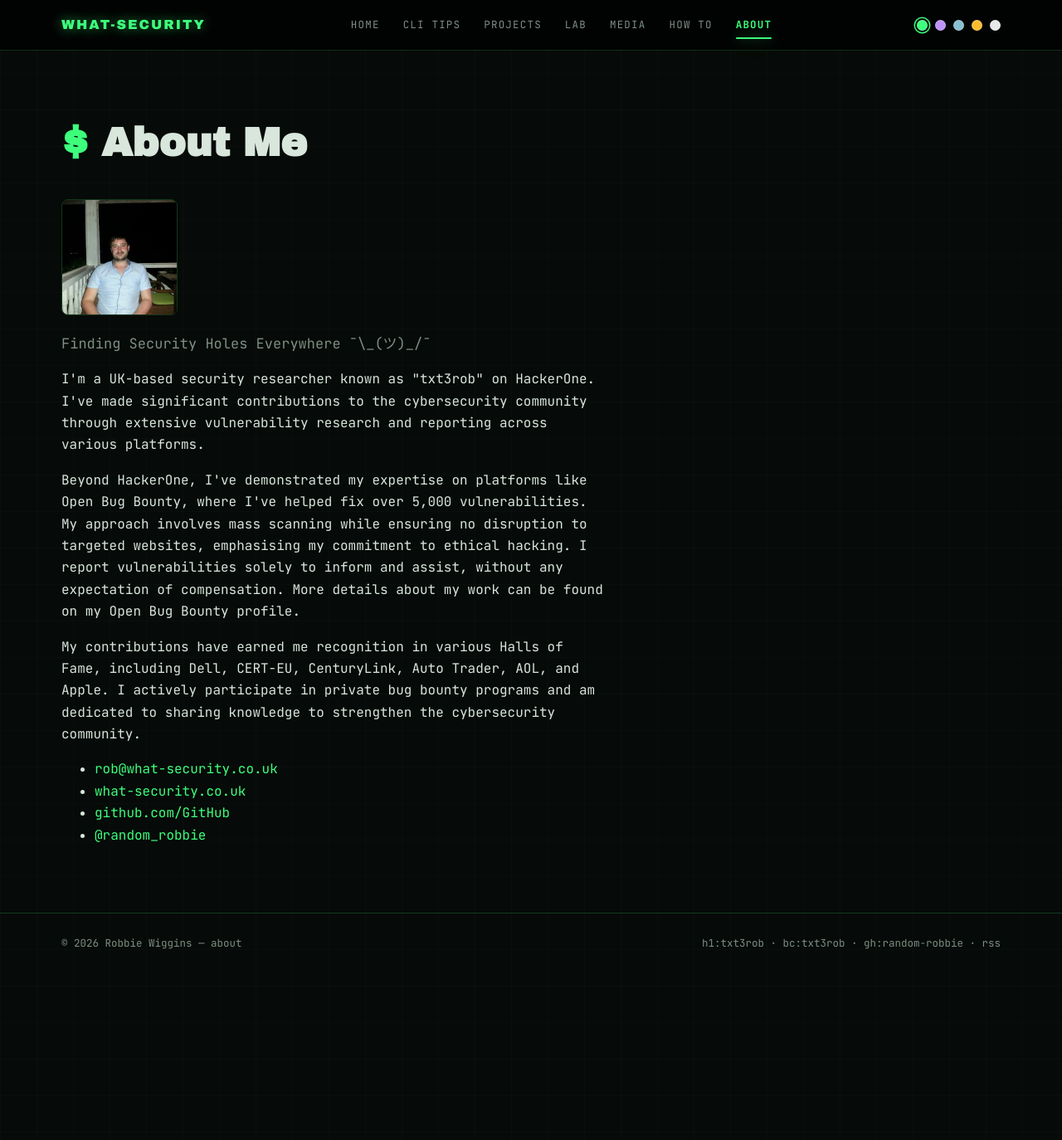
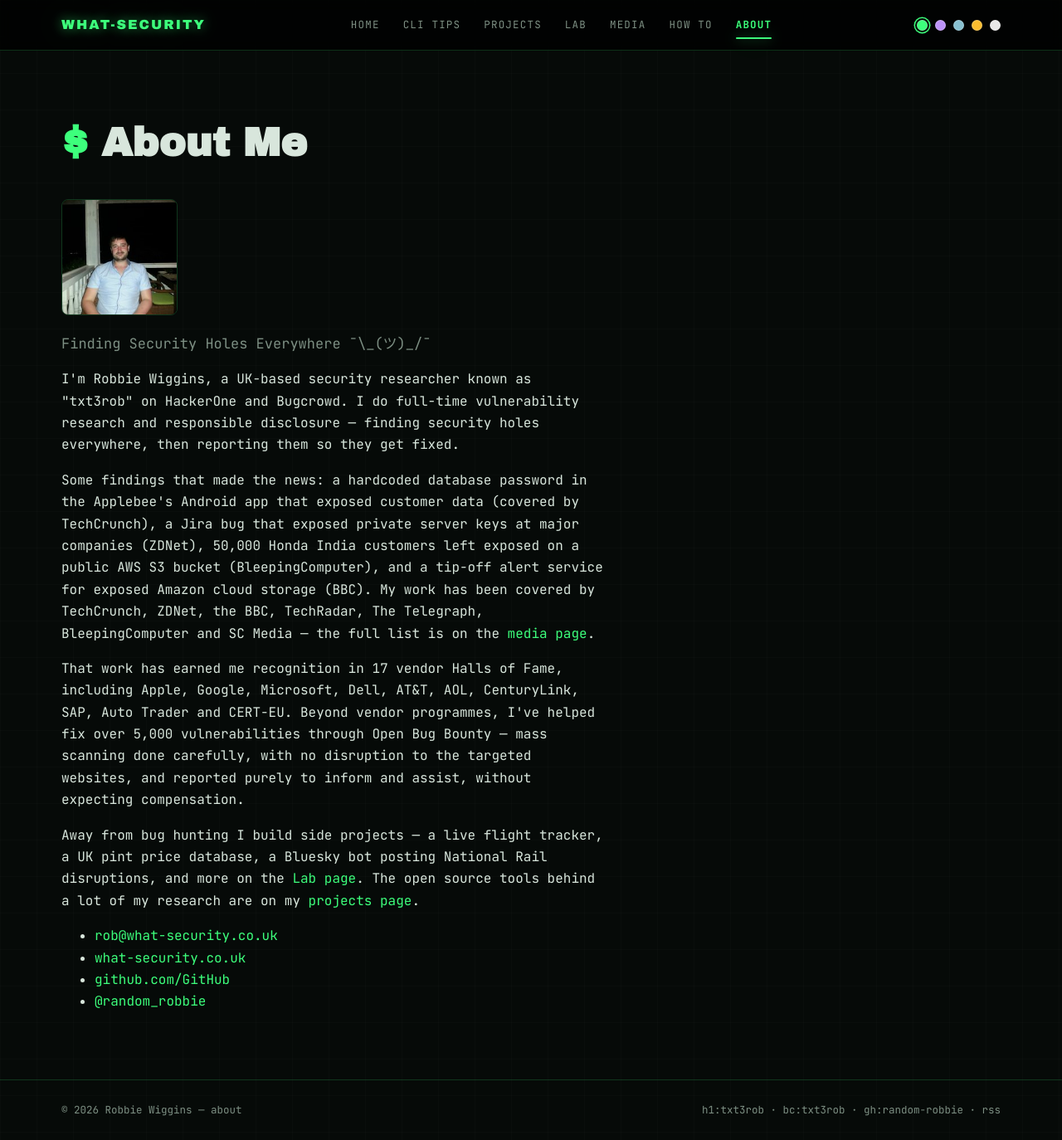
Before and after one commit to random-robbie/What-Security, a Jekyll site: the page built from _pages/about.html, in a window 1280 px wide and 1374 px high. Shown: the whole window at 83% size. Built offline with Jekyll 4.4.1, drawn with Linux system fonts in a browser that asks for light colours.

Commit message:
Style misc command sections; update About from media coverage
- /misc/: the command-section blocks had no CSS (code rendered bare) —
  command-section pre/code now share the post-content box styling with
  accent section headings
- /about/: rewritten from media page facts — named Robbie Wiggins,
  notable disclosures with press attribution (TechCrunch, ZDNet, BBC,
  BleepingComputer), 17 halls of fame, 5,000+ Open Bug Bounty fixes,
  links to Lab and Projects

```diff
--- a/_pages/about.html
+++ b/_pages/about.html
@@ -15,13 +15,16 @@ permalink: /about/
     <h2 class="tagline">{% if site.tagline %}{{site.tagline}}{% else %}Security Researcher{% endif %}</h2>
     <div class="about-description">
       <p>
-        I'm a UK-based security researcher known as "txt3rob" on HackerOne. I've made significant contributions to the cybersecurity community through extensive vulnerability research and reporting across various platforms.
+        I'm Robbie Wiggins, a UK-based security researcher known as "txt3rob" on HackerOne and Bugcrowd. I do full-time vulnerability research and responsible disclosure — finding security holes everywhere, then reporting them so they get fixed.
       </p>
       <p>
-        Beyond HackerOne, I've demonstrated my expertise on platforms like Open Bug Bounty, where I've helped fix over 5,000 vulnerabilities. My approach involves mass scanning while ensuring no disruption to targeted websites, emphasising my commitment to ethical hacking. I report vulnerabilities solely to inform and assist, without any expectation of compensation. More details about my work can be found on my Open Bug Bounty profile.
+        Some findings that made the news: a hardcoded database password in the Applebee's Android app that exposed customer data (covered by TechCrunch), a Jira bug that exposed private server keys at major companies (ZDNet), 50,000 Honda India customers left exposed on a public AWS S3 bucket (BleepingComputer), and a tip-off alert service for exposed Amazon cloud storage (BBC). My work has been covered by TechCrunch, ZDNet, the BBC, TechRadar, The Telegraph, BleepingComputer and SC Media — the full list is on the <a href="/media/">media page</a>.
       </p>
       <p>
-        My contributions have earned me recognition in various Halls of Fame, including Dell, CERT-EU, CenturyLink, Auto Trader, AOL, and Apple. I actively participate in private bug bounty programs and am dedicated to sharing knowledge to strengthen the cybersecurity community.
+        That work has earned me recognition in 17 vendor Halls of Fame, including Apple, Google, Microsoft, Dell, AT&amp;T, AOL, CenturyLink, SAP, Auto Trader and CERT-EU. Beyond vendor programmes, I've helped fix over 5,000 vulnerabilities through Open Bug Bounty — mass scanning done carefully, with no disruption to the targeted websites, and reported purely to inform and assist, without expecting compensation.
+      </p>
+      <p>
+        Away from bug hunting I build side projects — a live flight tracker, a UK pint price database, a Bluesky bot posting National Rail disruptions, and more on the <a href="/lab/">Lab page</a>. The open source tools behind a lot of my research are on my <a href="/projects/">projects page</a>.
       </p>
     </div>
     <div class="contact-container">
--- a/assets/stylesheets/hexdump.css
+++ b/assets/stylesheets/hexdump.css
@@ -382,7 +382,7 @@ a:hover { text-decoration: underline; text-underline-offset: 3px; }
 .post-meta { color: var(--muted); font-size: 13px; margin-bottom: 34px; }
 .post-content { line-height: 1.8; }
 .post-content h2, .post-content h3 { color: var(--accent); }
-.post-content pre {
+.post-content pre, .command-section pre {
   background: var(--bg-deep);
   border: 1px solid var(--border);
   border-radius: 6px;
@@ -390,8 +390,10 @@ a:hover { text-decoration: underline; text-underline-offset: 3px; }
   overflow-x: auto;
   font-size: 13px;
 }
-.post-content code { color: var(--accent); }
-.post-content pre code { color: var(--fg); }
+.post-content code, .command-section code { color: var(--accent); }
+.post-content pre code, .command-section pre code { color: var(--fg); }
+.command-section { margin-bottom: 36px; }
+.command-section h3 { color: var(--accent); }
 .post-content blockquote {
   margin: 24px 0;
   padding: 14px 18px;
```
